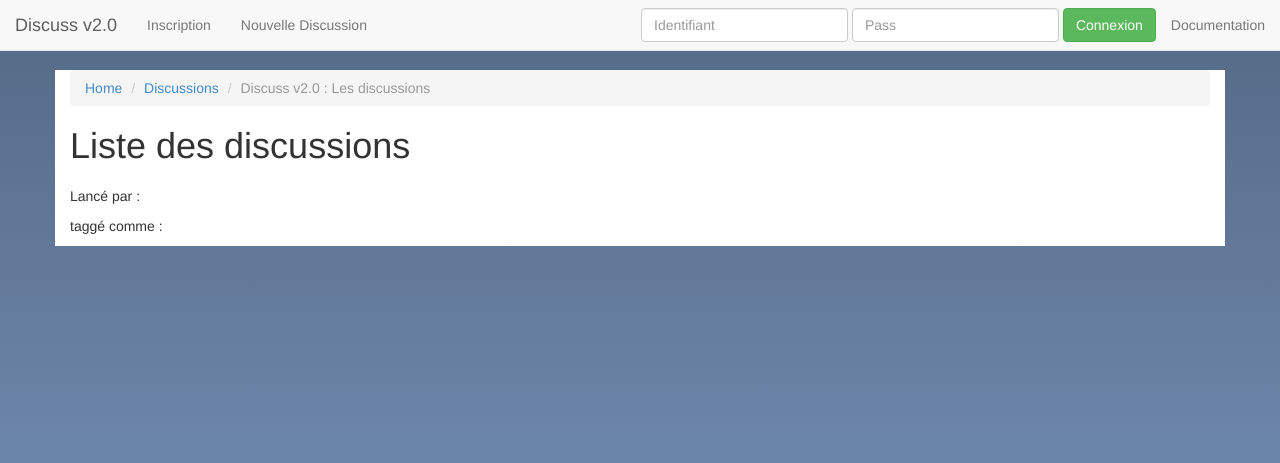
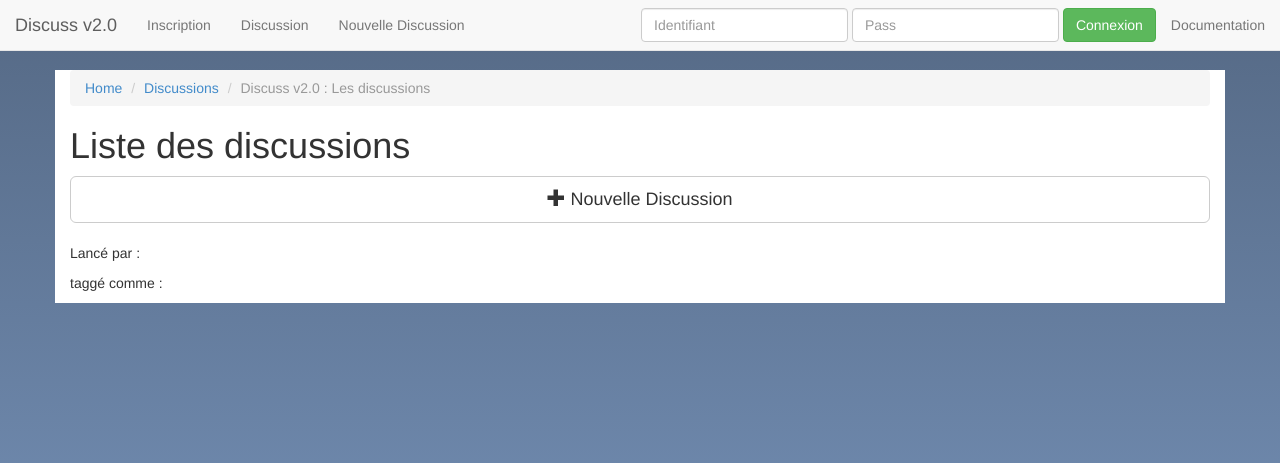
Before and after one commit to Purexo/Discuss, a PHP site: page /index.php?module=Discussions&action=index in a window 1280 px wide. Shown: the top 463 px of the page. Run offline with PHP 8.4, Linux system fonts and the light colour scheme; data that the repository does not hold is empty.

Commit message:
Ajout d'un Bouton 'nouvelle discussion' dans la liste des discussions

```diff
--- a/conf/Menus.ini.php
+++ b/conf/Menus.ini.php
@@ -12,5 +12,6 @@ $menus['Test']="?module=TestMembre";
 */
 
 $menus['Inscription'] = "?module=Inscription";
+$menus['Discussion'] = "?module=Discussions";
 $menus['Nouvelle Discussion'] = "?module=Discussions&action=new";
 ?>
--- a/modules/Discussions/tpl/index.tpl
+++ b/modules/Discussions/tpl/index.tpl
@@ -1,4 +1,5 @@
 <h1> Liste des discussions </h1>
+<a href="?module=Discussions&action=new" class="btn btn-default btn-lg btn-block"><span class="glyphicon glyphicon-plus"></span> Nouvelle Discussion</a>
 {foreach from=$discussions item=discussion}
     <div class="discussion">
         <div class="titre">
```
